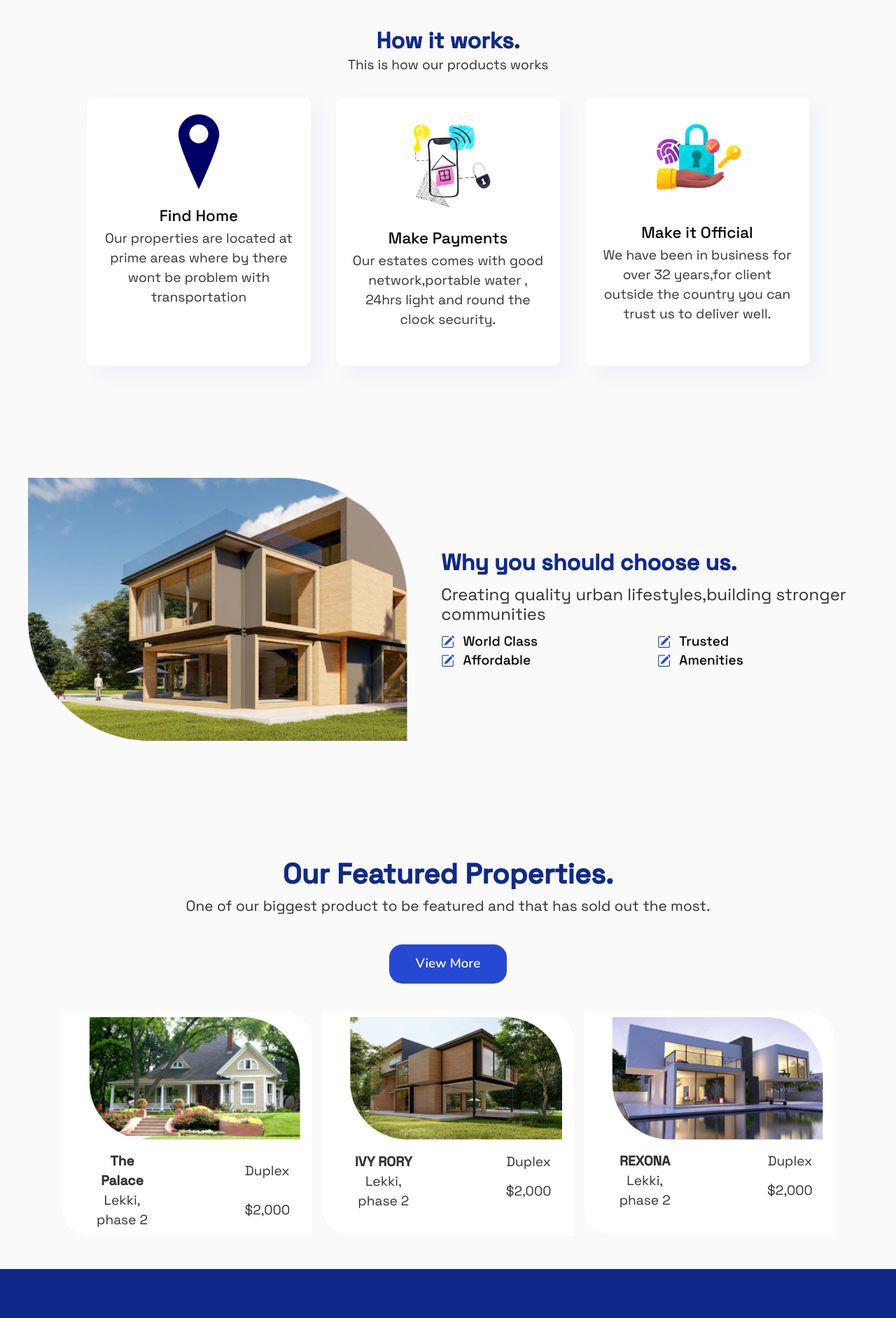
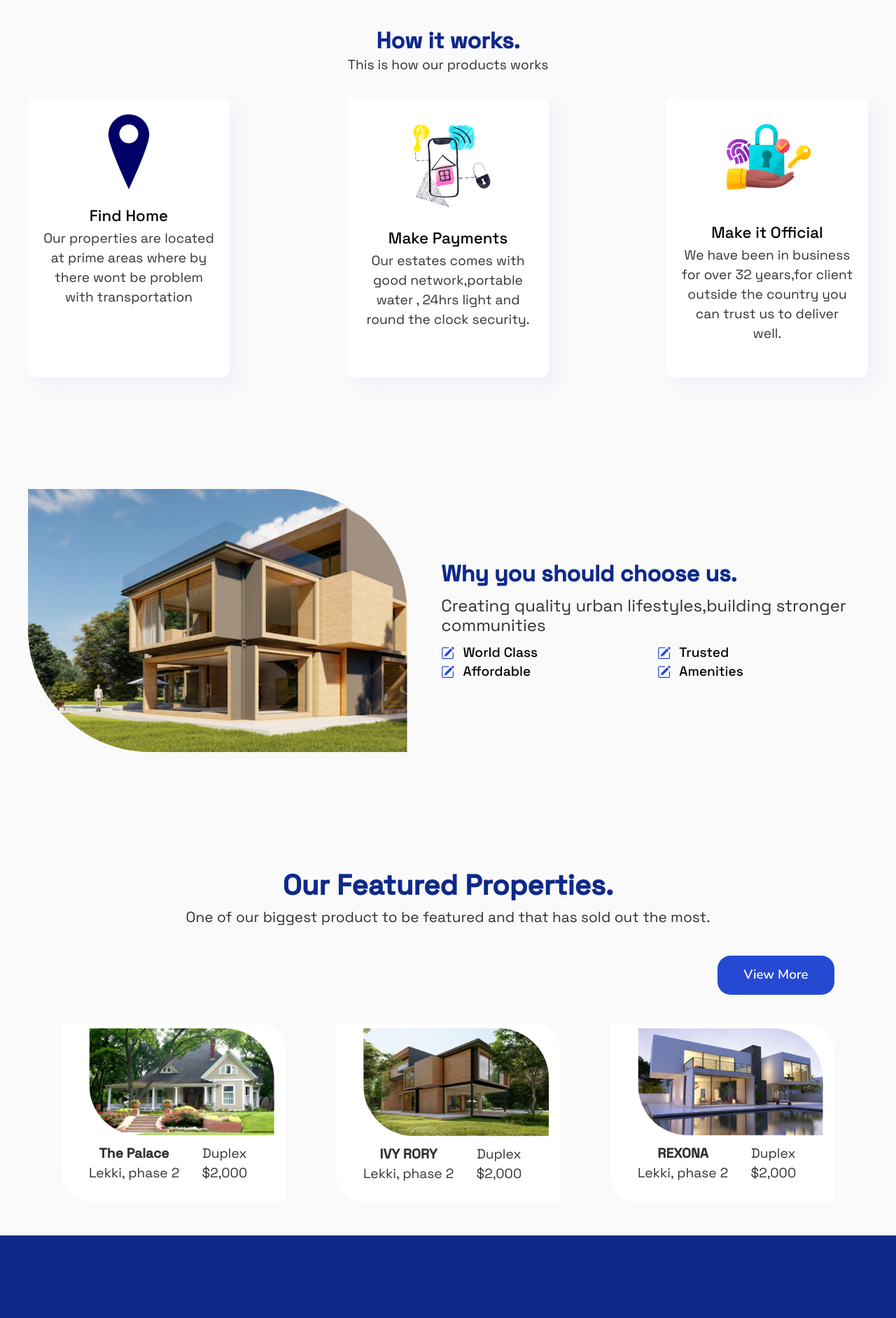
Before and after one commit to Qreamville/Dees-Estate, a React (Create React App) app: page / in a window 1280 px wide. Shown: the part 720-2604 px from the top of the page at 70% size. Built offline with nearby package versions, Linux system fonts and the light colour scheme.

Commit message:
Fix card components

```diff
--- a/src/components/feature/Feature.jsx
+++ b/src/components/feature/Feature.jsx
@@ -14,15 +14,15 @@ const Feature = () => {
           most.
         </p>
       </div>
-      <div className="feature__btn my-10 justify-center justify-end">
+      <div className="feature__btn my-10 justify-center md:justify-end">
         <button>View More</button>
       </div>
-      <div className="feature__cards flex flex-col md:flex-row gap-4 justify-center items-center">
+      <div className="feature__cards flex flex-col md:flex-row gap-4 justify-between w-full items-center">
         <div className="feature__card  bg-white flex flex-col">
           <div className="card-image">
             <img src={palace} alt="palace" />
           </div>
-          <div className="card-body">
+          <div className="card-body mt-3">
             <p>The Palace</p>
             <p>Duplex</p>
             <p>Lekki, phase 2</p>
@@ -33,7 +33,7 @@ const Feature = () => {
           <div className="card-image">
             <img src={ivy} alt="palace" />
           </div>
-          <div className="card-body">
+          <div className="card-body mt-3">
             <p>IVY RORY</p>
             <p>Duplex</p>
             <p>Lekki, phase 2</p>
@@ -44,7 +44,7 @@ const Feature = () => {
           <div className="card-image">
             <img src={rexona} alt="palace" />
           </div>
-          <div className="card-body">
+          <div className="card-body mt-3">
             <p>REXONA</p>
             <p>Duplex</p>
             <p>Lekki, phase 2</p>
--- a/src/components/feature/feature.css
+++ b/src/components/feature/feature.css
@@ -49,9 +49,8 @@
   font-family: "Space Grotesk", sans-serif;
   align-items: flex-start;
   padding: 7.94427px 15.8885px 14.2997px 38.9269px;
-  gap: 17.48px;
-  width: 28rem;
-  height: 20rem;
+  width: 20rem;
+  height: 16rem;
   border-radius: 0px 39.7214px;
 }
 
@@ -60,7 +59,6 @@
   grid-template-columns: 1fr 1fr;
   align-items: center;
   justify-content: center;
-  column-gap: 7rem;
 }
 
 .card-body p:first-child {
--- a/src/components/products/Products.jsx
+++ b/src/components/products/Products.jsx
@@ -13,7 +13,7 @@ const Products = () => {
         <h3>How it works.</h3>
         <p>This is how our products works</p>
       </div>
-      <div className="products__cards flex flex-col md:flex-row items-center justify-between gap-9 mt-9">
+      <div className="products__cards flex flex-col md:flex-row items-center justify-between w-full gap-6  mt-9">
         <div className="products__card flex flex-col items-center">
           <div className="card-image">
             <img src={location} alt="" className="max-w-full h-auto" />
--- a/src/components/products/products.css
+++ b/src/components/products/products.css
@@ -23,8 +23,8 @@
   font-family: "Space Grotesk", sans-serif;
   padding: 1.5rem 1.2rem;
   gap: 26.24px;
-  width: 20rem;
-  height: 24rem;
+  width: 18rem;
+  height: 25rem;
   background: #ffffff;
   box-shadow: 12.3472px 12.3472px 24.6944px rgba(37, 73, 211, 0.05);
   border-radius: 10px;
```
